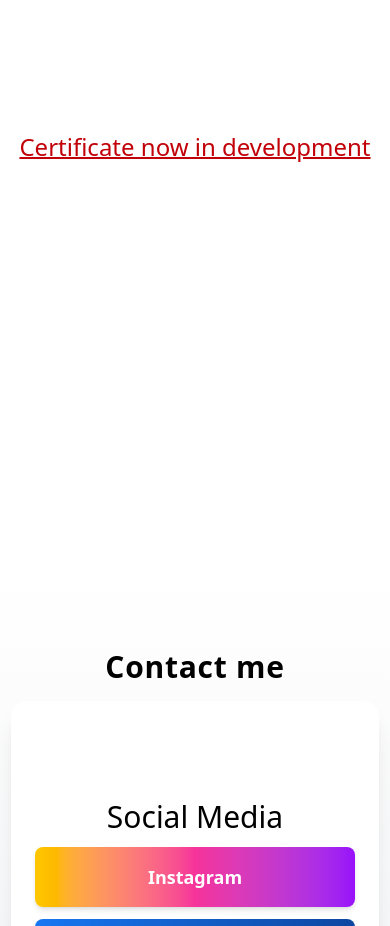
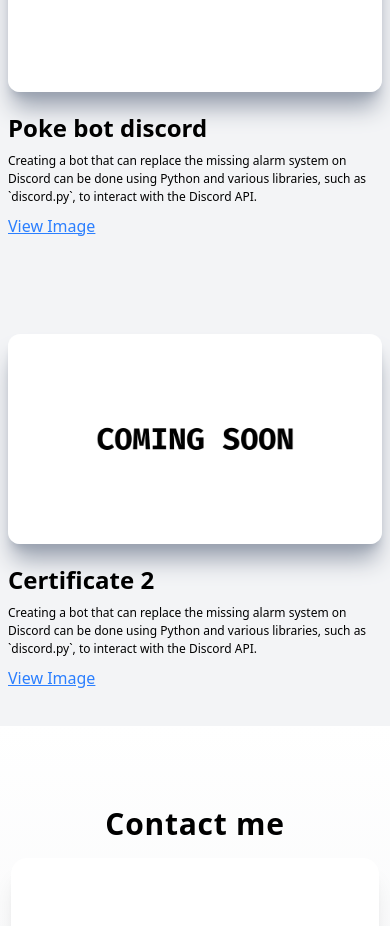
Before and after one commit to TAHPAPANGKORN/nextJs-Profile, a Next.js app: page / in a window 390 px wide. Shown: the part 5532-6458 px from the top of the page. Built offline with nearby package versions, Linux system fonts and the light colour scheme.

Commit message:
feat: certificateCard

```diff
--- a/src/app/components/Certificate/Certificate.tsx
+++ b/src/app/components/Certificate/Certificate.tsx
@@ -1,10 +1,35 @@
-import React from 'react'
+import ComingSoon from "@/app/assets/images/ProjectImage/ComingSoon-image.jpg"
+import CertificateCard from "./CertificateCard";
+import React from "react";
+
+const card = [
+  {
+    id: 1,
+    title: "Poke bot discord",
+    description: "Creating a bot that can replace the missing alarm system on Discord can be done using Python and various libraries, such as `discord.py`, to interact with the Discord API.",
+    imageSrc: ComingSoon,
+  },
+  {
+    id: 2,
+    title: "Certificate 2",
+    description: "Creating a bot that can replace the missing alarm system on Discord can be done using Python and various libraries, such as `discord.py`, to interact with the Discord API.",
+    imageSrc: ComingSoon,
+  },
+];
+
 export const Certificate = () => {
   return (
-    <div id="certificate" className='h-[100vh] flex items-center justify-center '>
-      <h1 className='text-2xl lg:text-6xl text-red-700 underline underline-offset-1'>Certificate now in development</h1>
+    <div id="certificate" className="bg-[#F3F4F6] flex flex-col items-center justify-center py-5 gap-20 scroll-mt-9">
+      <h1 className="header-item mt-5">Certificate</h1>
+      {card.map((item) => (
+        <CertificateCard
+          key={item.id}
+          imageSrc={item.imageSrc}
+          altText="certificate Image"
+          title={item.title}
+          description={item.description}
+        />
+      ))}
     </div>
-  )
-}
-
-export default Certificate
+  );
+};
--- /dev/null
+++ b/src/app/components/Certificate/CertificateCard.tsx
@@ -0,0 +1,37 @@
+import Image, { StaticImageData } from 'next/image'
+import React from 'react'
+import Link from 'next/link'
+
+interface CertificateCardProps {
+  imageSrc: string | StaticImageData;
+  altText: string;
+  title: string;
+  description: string;
+}
+
+
+const CertificateCard: React.FC<CertificateCardProps> = ({
+  imageSrc,
+  altText,
+  title,
+  description,
+}) => {
+  return (
+    <div className="flex flex-col-reverse md:flex-row items-center justify-center gap-5 space-y-4 md:space-y-0 md:space-x-8 mx-2 md:gap-6">
+      <div className="flex flex-col gap-2 w-full">
+        <h2 className="font-bold max-w-50 text-2xl">{title}</h2>
+        <p className="text-[12px] w-90 md:text-sm  md:w-50  lg:text-xl lg:w-130" >{description}</p>
+        <Link href="#" className='underline underline-offset-1 text-blue-500 flex md:justify-end hover:text-gray-500'>View Image</Link>
+      </div>
+      <Image
+        src={imageSrc}
+        alt={altText}
+        height={300}
+        width={500}
+        className="rounded-xl shadow-xl shadow-gray-400"
+      />
+    </div>
+  );
+};
+
+export default CertificateCard;
--- a/src/app/page.tsx
+++ b/src/app/page.tsx
@@ -1,7 +1,7 @@
 import { Header } from "@/app/components/Header/Header";
 import { HeroSection } from "@/app/components/Hero/Hero";
 import { StackCards }  from "@/app/components/StackCard/StackCard";
-import { Certificate } from "./components/Certificate/Certificate";
+import  { Certificate } from "./components/Certificate/Certificate";
 import { Project } from "@/app/components/Project/Project"
 import  TechnologyUse  from "@/app/components/TechnologyUse/TechnologyUse";
 import Contact from "@/app/components/Contact/Contact"
```
